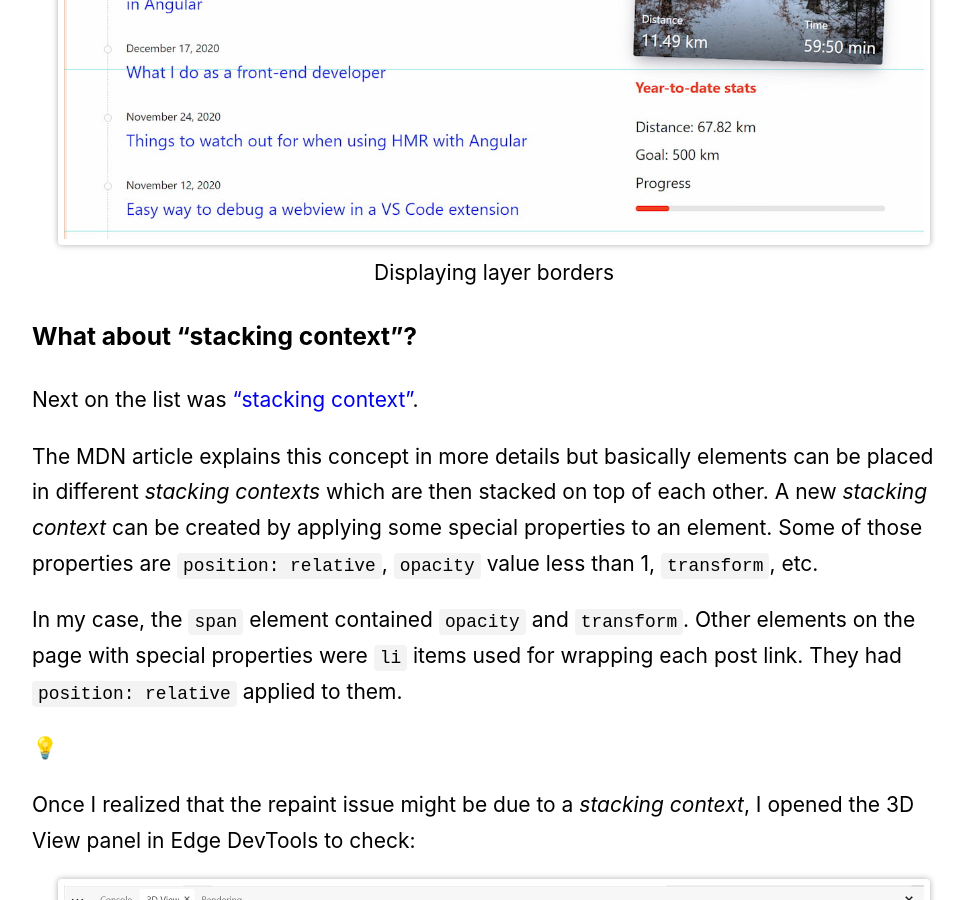
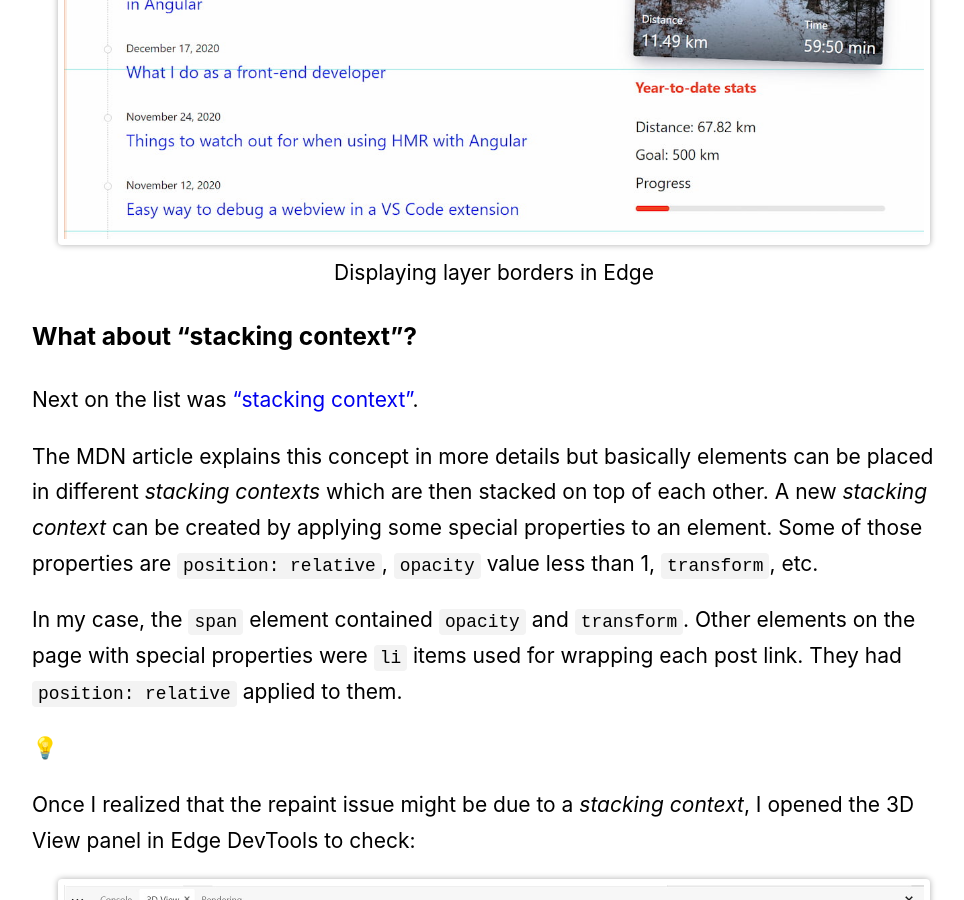
Before and after one commit to dzhavat/dzhavat.github.io, a Jekyll site: the page built from _posts/posts/2021-02-18-debugging-layout-repaint-issues-triggered-by-css-transition.md, in a window 1280 px wide and 900 px high, scrolled down 2659 px. Shown: the whole window, without its empty margins (146-1110 px from the left). Built offline with Jekyll 4.4.1, drawn with Linux system fonts in a browser that asks for light colours; some of the changed text lies outside the part shown.

Commit message:
Update post

```diff
--- a/_posts/posts/2021-02-18-debugging-layout-repaint-issues-triggered-by-css-transition.md
+++ b/_posts/posts/2021-02-18-debugging-layout-repaint-issues-triggered-by-css-transition.md
@@ -51,7 +52,7 @@
 
 <figure>
   <img src="/assets/img/2021/02/18/displaying-layer-borders.jpg" alt="">
-  <figcaption>Displaying layer borders</figcaption>
+  <figcaption>Displaying layer borders in Edge</figcaption>
 </figure>
 
 ### What about “stacking context”?
@@ -111,6 +112,11 @@
 
 So, at the end it wasn’t the CSS transition itself that was causing the issue, but the elements and their stacking order.
 
+#### Further reading
+
+* [Understanding Z-Index in CSS](https://ishadeed.com/article/understanding-z-index/)
+* [What the heck, z-index??](https://www.joshwcomeau.com/css/stacking-contexts/)
+
 ---
 
 I also [asked on Twitter](https://twitter.com/dzhavatushev/status/1360653689703301128) for help to understand the problem better. Thankfully, [Adam Argyle](https://twitter.com/argyleink) and [@flackrw](https://twitter.com/flackrw) replied to my question and helped me a lot with their explanations.
```
Also changed, not shown: other parts of _posts/posts/2021-02-18-debugging-layout-repaint-issues-triggered-by-css-transition.md (+1 -0 lines).
